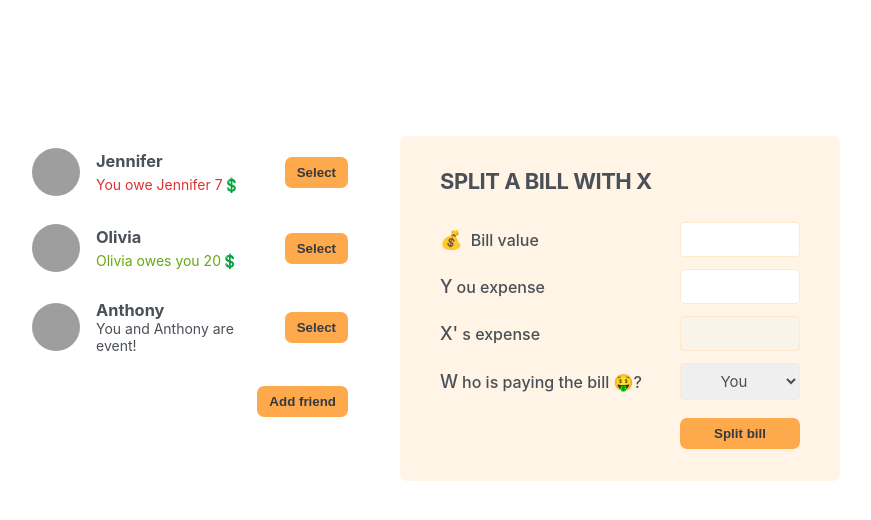
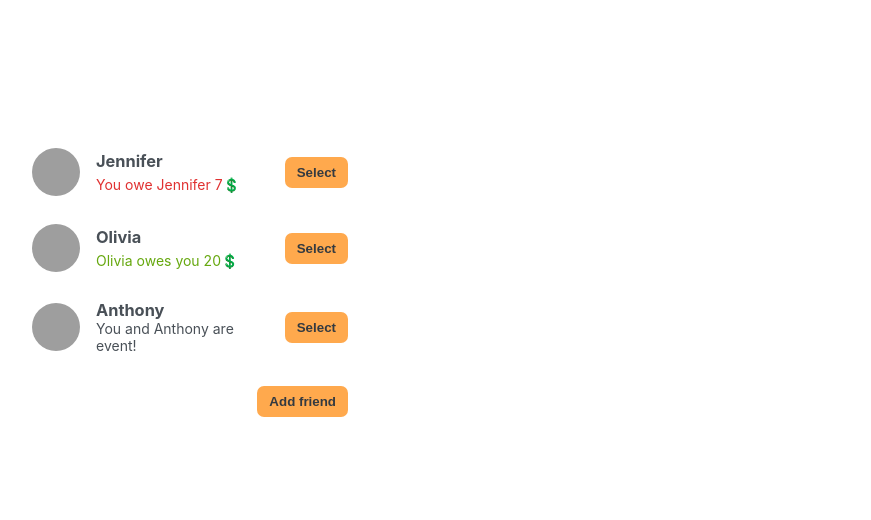
Before and after one commit to GitHubDoanLinh/Eat-With-Friends, a React (Create React App) app: page / in a window 1280 px wide. Shown: the top 520 px of the page, without its empty margins (210-1081 px from the left). Built offline with nearby package versions, Linux system fonts and the light colour scheme; grey boxes are pictures that could not be loaded.

Commit message:
commit 06 Done  Selecting a Friend

```diff
--- a/src/App.js
+++ b/src/App.js
@@ -30,6 +30,7 @@
 export default function App() {
   const [friends, setFriends] = useState(initialFriends);
   const [showAddFriend, setShowAddFriend] = useState(false);
+  const [selectedFriend, setSelectedFriend] = useState(null);
   function handleShowAddFriend() {
     setShowAddFriend((show) => !show);
   }
@@ -37,31 +38,50 @@
     setFriends((friends) => [...friends, friend]);
     setShowAddFriend(false);
   }
+  function handleSelection(friend) {
+    // setSelectedFriend(friend);
+    setSelectedFriend((curSelected) =>
+      curSelected?.id === friend.id ? null : friend
+    );
+    setShowAddFriend(false);
+  }
   return (
     <div className="app">
       <div className="sidebar">
-        <FriendList friends={friends} />
+        <FriendList
+          friends={friends}
+          selectedFriend={selectedFriend}
+          handleSelection={handleSelection}
+        />
+
         {showAddFriend && <FormAddFriend onAddFriend={handleAddFriend} />}
+
         <Button onClick={handleShowAddFriend}>
           {showAddFriend ? "Close" : "Add friend"}
         </Button>
       </div>
-      <FormSplitBill />
+      {selectedFriend && <FormSplitBill selectedFriend={selectedFriend} />}
     </div>
   );
 }
-function FriendList({ friends }) {
+function FriendList({ friends, handleSelection, selectedFriend }) {
   return (
     <ul>
       {friends.map((friend) => (
-        <Friend friend={friend} key={friend.id}></Friend>
+        <Friend
+          friend={friend}
+          key={friend.id}
+          handleSelection={handleSelection}
+          selectedFriend={selectedFriend}
+        ></Friend>
       ))}
     </ul>
   );
 }
-function Friend({ friend }) {
+function Friend({ friend, handleSelection, selectedFriend }) {
+  const isSelected = selectedFriend?.id === friend.id;
   return (
-    <li>
+    <li className={isSelected ? "selected" : ""}>
       <img src={friend.image} alt={friend.name}></img>
       <h3>{friend.name}</h3>
       {friend.balance < 0 && (
@@ -76,7 +96,9 @@
       )}
       {friend.balance === 0 && <p>You and {friend.name} are event!</p>}
 
-      <Button>Select</Button>
+      <Button onClick={() => handleSelection(friend)}>
+        {isSelected ? "Close" : "Select"}
+      </Button>
     </li>
   );
 }
@@ -119,23 +141,23 @@
     </form>
   );
 }
-function FormSplitBill() {
+function FormSplitBill({ selectedFriend }) {
   return (
     <form className="form-split-bill">
-      <h2>Split a bill with X</h2>
+      <h2>Split a bill with {selectedFriend.name}</h2>
       <label>💰 Bill value</label>
       <input type="text"></input>
 
       <label>You expense</label>
       <input type="text" />
 
-      <label>X's expense</label>
+      <label>{selectedFriend.name}'s expense</label>
       <input type="text" disabled></input>
 
       <label>Who is paying the bill 🤑?</label>
       <select>
         <option value={"user"}>You</option>
-        <option value={"friend"}>X</option>
+        <option value={"friend"}>{selectedFriend.name}</option>
       </select>
       <Button>Split bill</Button>
     </form>
```
